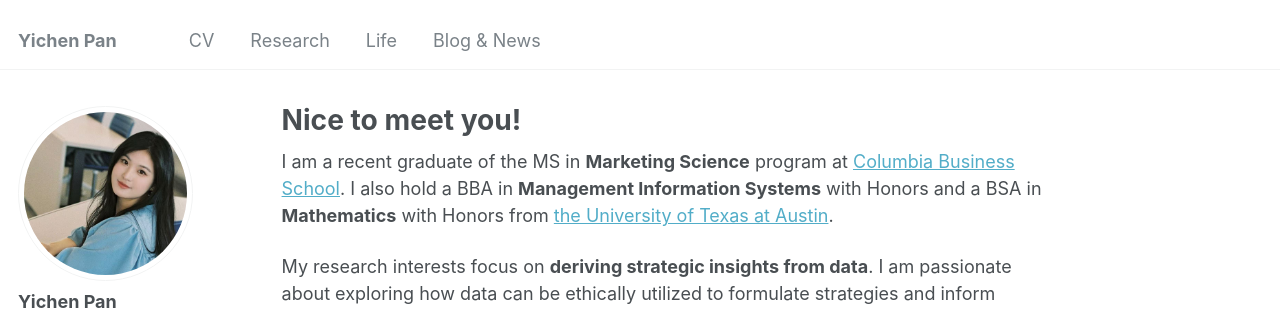
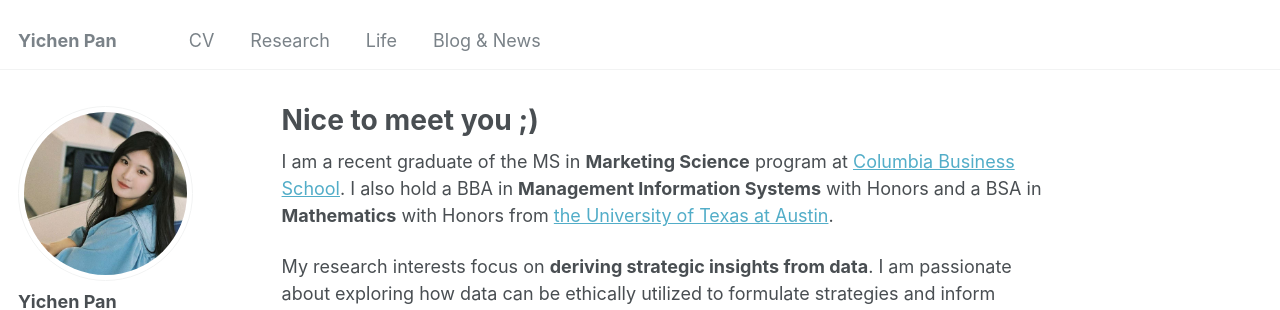
Before and after one commit to rubypan/rubypan.github.io, a Jekyll site: the page built from _pages/about.md, in a window 1280 px wide and 1198 px high. Shown: the top 310 px of the window. Built offline with Jekyll 4.4.1, drawn with Linux system fonts in a browser that asks for light colours.

```diff
--- a/_pages/about.md
+++ b/_pages/about.md
@@ -1,6 +1,6 @@
 ---
 permalink: /
-title: "Nice to meet you!"
+title: "Nice to meet you ;)"
 author_profile: true
 redirect_from:
   - /about/
```
